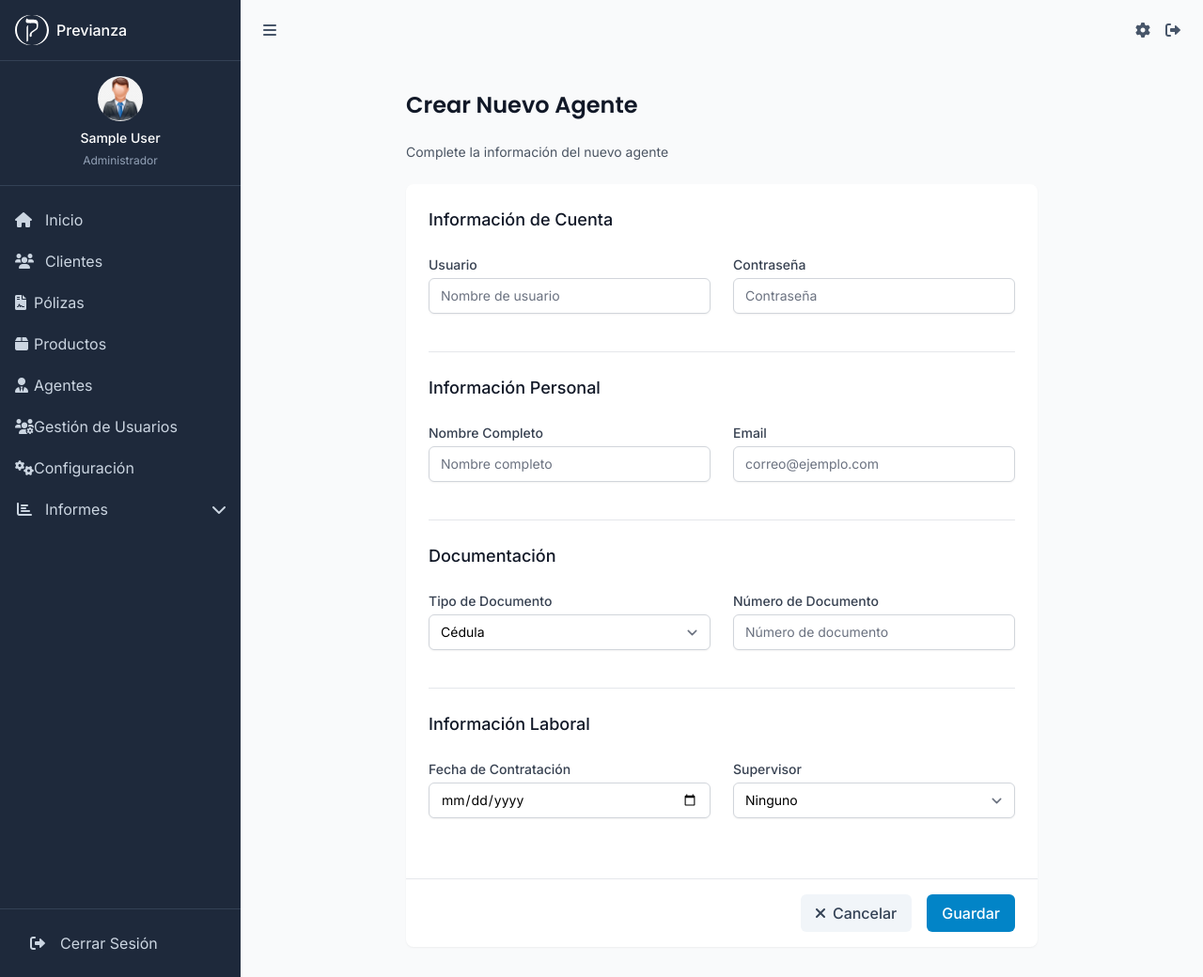
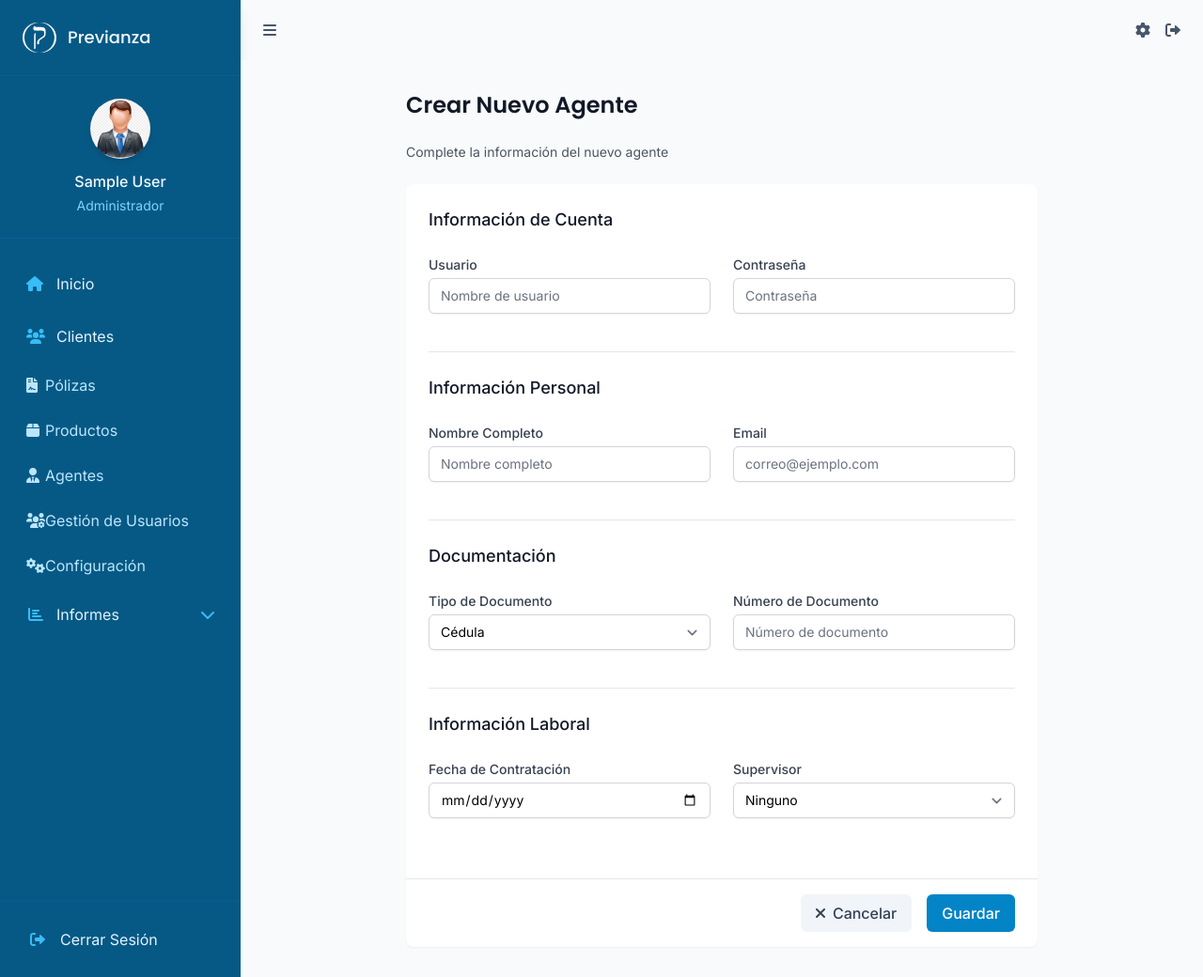
Before and after one commit to setosystems/previanza, a Flask app: page /agents/create in a window 1280 px wide. Shown: the whole page at 94% size. Run offline with Flask 3, Linux system fonts and the light colour scheme; a user stored in the database is signed in; tables that the repository leaves empty hold one stand-in row (values such as "Sample post"); parts of the project's set-up code (start-up, migrations or seed data) failed here and were passed over; some libraries are stand-ins or nearby versions.

Commit message:
Corrección de Color

```diff
--- a/templates/includes/sidebar.html
+++ b/templates/includes/sidebar.html
@@ -1,48 +1,59 @@
-<aside class="bg-secondary-800 w-64 min-h-screen flex flex-col z-40 transition-all duration-300 ease-in-out">
-    <!-- Logo -->
-    <div class="p-4 border-b border-secondary-700">
-        <a href="/" class="flex items-center">
-            <img src="{{ url_for('static', filename='img/logo_black.svg') }}" alt="Logo" class="h-8">
-            <span class="text-white font-medium ml-2">Previanza</span>
+<aside class="bg-primary-800 w-64 min-h-screen flex flex-col shadow-lg">
+    <!-- Logo con mejor contraste y espaciado -->
+    <div class="p-6 border-b border-primary-700/50">
+        <a href="/" class="flex items-center space-x-3">
+            <img src="{{ url_for('static', filename='img/logo_black.svg') }}" alt="Logo" class="h-8 w-auto">
+            <span class="text-primary-50 font-display text-lg">Previanza</span>
         </a>
     </div>
 
-    <!-- Perfil del usuario -->
-    <div class="p-4 text-center border-b border-secondary-700">
-        <img src="{{ url_for('static', filename='img/user.png') }}"
-             alt="user-avatar"
-             class="w-12 h-12 rounded-full mx-auto mb-2">
-        <h6 class="text-white text-sm font-medium">{{ current_user.name if current_user.is_authenticated else 'Usuario' }}</h6>
-        <span class="text-secondary-400 text-xs">{{ current_user.role.value if current_user.is_authenticated else 'Invitado' }}</span>
+    <!-- Perfil del usuario mejorado -->
+    <div class="p-6 border-b border-primary-700/50">
+        <div class="flex flex-col items-center">
+            <img src="{{ url_for('static', filename='img/user.png') }}"
+                 alt="user-avatar"
+                 class="w-16 h-16 rounded-full shadow-md mb-3">
+            <h6 class="text-primary-50 font-medium">
+                {{ current_user.name if current_user.is_authenticated else 'Usuario' }}
+            </h6>
+            <span class="text-primary-300 text-sm mt-1">
+                {{ current_user.role.value if current_user.is_authenticated else 'Invitado' }}
+            </span>
+        </div>
     </div>
 
-    <!-- Menú Principal -->
-    <nav class="flex-1 overflow-y-auto py-4">
-        <ul class="space-y-1">
+    <!-- Menú Principal mejorado -->
+    <nav class="flex-1 overflow-y-auto py-6">
+        <ul class="space-y-2 px-3">
             <!-- Inicio -->
             <li>
                 <a href="{{ url_for('index') }}"
-                   class="flex items-center px-4 py-2 text-secondary-300 hover:text-white hover:bg-secondary-700 rounded-lg transition-colors duration-200">
-                    <i class="fas fa-home w-5"></i>
+                   class="flex items-center px-4 py-3 text-primary-100 hover:bg-primary-700/50
+                          {{ 'bg-primary-700 text-white' if request.endpoint == 'index' else '' }}
+                          rounded-lg transition-all duration-200 group">
+                    <i class="fas fa-home w-5 text-primary-400 group-hover:text-white transition-colors"></i>
                     <span class="ml-3">Inicio</span>
                 </a>
             </li>
 
             {% if current_user.is_authenticated %}
                 {% if current_user.role in [UserRole.ADMIN, UserRole.DIGITADOR] %}
-                    <!-- Clientes -->
+                    <!-- Otros elementos del menú con el mismo patrón -->
                     <li>
                         <a href="{{ url_for('clients.list_clients') }}"
-                           class="flex items-center px-4 py-2 text-secondary-300 hover:text-white hover:bg-secondary-700 rounded-lg transition-colors duration-200">
-                            <i class="fas fa-users w-5"></i>
+                           class="flex items-center px-4 py-3 text-primary-100 hover:bg-primary-700/50
+                                  {{ 'bg-primary-700 text-white' if request.endpoint.startswith('clients.') else '' }}
+                                  rounded-lg transition-all duration-200 group">
+                            <i class="fas fa-users w-5 text-primary-400 group-hover:text-white transition-colors"></i>
                             <span class="ml-3">Clientes</span>
                         </a>
                     </li>
-
                     <!-- Pólizas -->
                     <li>
                         <a href="{{ url_for('policies.list_policies') }}"
-                           class="flex items-center px-4 py-2 text-secondary-300 hover:text-white hover:bg-secondary-700 rounded-lg transition-colors duration-200">
+                           class="flex items-center px-4 py-2 text-primary-200 hover:text-white hover:bg-primary-700
+                                  {{ 'bg-primary-600 text-white' if request.endpoint.startswith('policies.') else '' }}
+                                  rounded-lg transition-colors duration-200">
                             <i class="fas fa-file-contract w-5"></i>
                             <span>Pólizas</span>
                         </a>
@@ -51,7 +62,7 @@
                     <!-- Productos -->
                     <li>
                         <a href="{{ url_for('products.list_products') }}"
-                           class="flex items-center px-4 py-2 text-secondary-300 hover:text-white hover:bg-secondary-700 rounded-lg transition-colors duration-200">
+                           class="flex items-center px-4 py-2 text-primary-200 hover:text-white hover:bg-primary-700 rounded-lg transition-colors duration-200">
                             <i class="fas fa-box w-5"></i>
                             <span>Productos</span>
                         </a>
@@ -62,7 +73,7 @@
                     <!-- Agentes -->
                     <li>
                         <a href="{{ url_for('agents.list_agents') }}"
-                           class="flex items-center px-4 py-2 text-secondary-300 hover:text-white hover:bg-secondary-700 rounded-lg transition-colors duration-200">
+                           class="flex items-center px-4 py-2 text-primary-200 hover:text-white hover:bg-primary-700 rounded-lg transition-colors duration-200">
                             <i class="fas fa-user-tie w-5"></i>
                             <span>Agentes</span>
                         </a>
@@ -71,7 +82,7 @@
                     <!-- Gestión de Usuarios -->
                     <li>
                         <a href="{{ url_for('auth.list_users') }}"
-                           class="flex items-center px-4 py-2 text-secondary-300 hover:text-white hover:bg-secondary-700 rounded-lg transition-colors duration-200">
+                           class="flex items-center px-4 py-2 text-primary-200 hover:text-white hover:bg-primary-700 rounded-lg transition-colors duration-200">
                             <i class="fas fa-users-cog w-5"></i>
                             <span>Gestión de Usuarios</span>
                         </a>
@@ -80,63 +91,65 @@
                     <!-- Configuración -->
                     <li>
                         <a href="{{ url_for('config.config_index') }}"
-                           class="flex items-center px-4 py-2 text-secondary-300 hover:text-white hover:bg-secondary-700 rounded-lg transition-colors duration-200">
+                           class="flex items-center px-4 py-2 text-primary-200 hover:text-white hover:bg-primary-700 rounded-lg transition-colors duration-200">
                             <i class="fas fa-cogs w-5"></i>
                             <span>Configuración</span>
                         </a>
                     </li>
                 {% endif %}
 
-                <!-- Informes -->
+                <!-- Informes con diseño mejorado -->
                 <li class="relative">
                     <button type="button"
-                            class="w-full flex items-center justify-between px-4 py-2 text-secondary-300 hover:text-white hover:bg-secondary-700 rounded-lg transition-colors duration-200"
+                            class="w-full flex items-center justify-between px-4 py-3 text-primary-100
+                                   hover:bg-primary-700/50 rounded-lg transition-all duration-200 group"
                             onclick="toggleSubmenu(this)">
                         <div class="flex items-center">
-                            <i class="fas fa-chart-bar w-5"></i>
+                            <i class="fas fa-chart-bar w-5 text-primary-400 group-hover:text-white transition-colors"></i>
                             <span class="ml-3">Informes</span>
                         </div>
-                        <i class="fas fa-chevron-down transform transition-transform duration-200"></i>
+                        <i class="fas fa-chevron-down text-primary-400 transform transition-transform duration-200"></i>
                     </button>
-                    <ul class="pl-8 mt-1 space-y-1 hidden">
+                    <ul class="pl-4 mt-2 space-y-2 hidden">
                         <li>
                             <a href="{{ url_for('reports.dashboard') }}"
-                               class="flex items-center px-4 py-2 text-secondary-300 hover:text-white hover:bg-secondary-700 rounded-lg transition-colors duration-200">
+                               class="flex items-center px-4 py-2 text-primary-200 hover:text-white
+                                      hover:bg-primary-700/50 rounded-lg transition-all duration-200">
                                 <i class="fas fa-tachometer-alt w-5"></i>
-                                <span>Dashboard</span>
+                                <span class="ml-3 text-sm">Dashboard</span>
                             </a>
                         </li>
                         <li>
                             <a href="{{ url_for('reports.sales_report') }}"
-                               class="flex items-center px-4 py-2 text-secondary-300 hover:text-white hover:bg-secondary-700 rounded-lg transition-colors duration-200">
+                               class="flex items-center px-4 py-2 text-primary-200 hover:text-white hover:bg-primary-700 rounded-lg transition-colors duration-200">
                                 <i class="fas fa-chart-line w-5"></i>
                                 <span>Reporte de Ventas</span>
                             </a>
                         </li>
                         <li>
                             <a href="{{ url_for('reports.commission_report') }}"
-                               class="flex items-center px-4 py-2 text-secondary-300 hover:text-white hover:bg-secondary-700 rounded-lg transition-colors duration-200">
+                               class="flex items-center px-4 py-2 text-primary-200 hover:text-white hover:bg-primary-700 rounded-lg transition-colors duration-200">
                                 <i class="fas fa-percentage w-5"></i>
                                 <span>Reporte de Comisiones</span>
                             </a>
                         </li>
                         <li>
                             <a href="{{ url_for('reports.client_analytics') }}"
-                               class="flex items-center px-4 py-2 text-secondary-300 hover:text-white hover:bg-secondary-700 rounded-lg transition-colors duration-200">
+                               class="flex items-center px-4 py-2 text-primary-200 hover:text-white hover:bg-primary-700 rounded-lg transition-colors duration-200">
                                 <i class="fas fa-users-cog w-5"></i>
                                 <span>Análisis de Clientes</span>
                             </a>
                         </li>
                         <li>
                             <a href="{{ url_for('reports.policy_analytics') }}"
-                               class="flex items-center px-4 py-2 text-secondary-300 hover:text-white hover:bg-secondary-700 rounded-lg transition-colors duration-200">
+                               class="flex items-center px-4 py-2 text-primary-200 hover:text-white hover:bg-primary-700 rounded-lg transition-colors duration-200">
                                 <i class="fas fa-file-invoice-dollar w-5"></i>
                                 <span>Análisis de Pólizas</span>
                             </a>
                         </li>
                         <li>
                             <a href="{{ url_for('reports.diagram') }}"
-                               class="flex items-center px-4 py-2 text-secondary-300 hover:text-white hover:bg-secondary-700 rounded-lg transition-colors duration-200">
+                               class="flex items-center px-4 py-2 text-primary-200 hover:text-white hover:bg-primary-700 rounded-lg transition-colors duration-200">
                                 <i class="fas fa-project-diagram w-5"></i>
                                 <span>Diagrama de Comisiones</span>
                             </a>
@@ -147,11 +160,12 @@
         </ul>
     </nav>
 
-    <!-- Cerrar Sesión -->
-    <div class="p-4 border-t border-secondary-700">
+    <!-- Cerrar Sesión mejorado -->
+    <div class="p-4 border-t border-primary-700/50">
         <a href="{{ url_for('auth.logout') }}"
-           class="flex items-center px-4 py-2 text-secondary-300 hover:text-white hover:bg-secondary-700 rounded-lg transition-colors duration-200">
-            <i class="fas fa-sign-out-alt w-5"></i>
+           class="flex items-center px-4 py-3 text-primary-100 hover:bg-primary-700/50
+                  rounded-lg transition-all duration-200 group">
+            <i class="fas fa-sign-out-alt w-5 text-primary-400 group-hover:text-white transition-colors"></i>
             <span class="ml-3">Cerrar Sesión</span>
         </a>
     </div>
```
Also changed, not shown: tailwind.config.js (+43 -21 lines), static/css/output.css, 1 other file.
